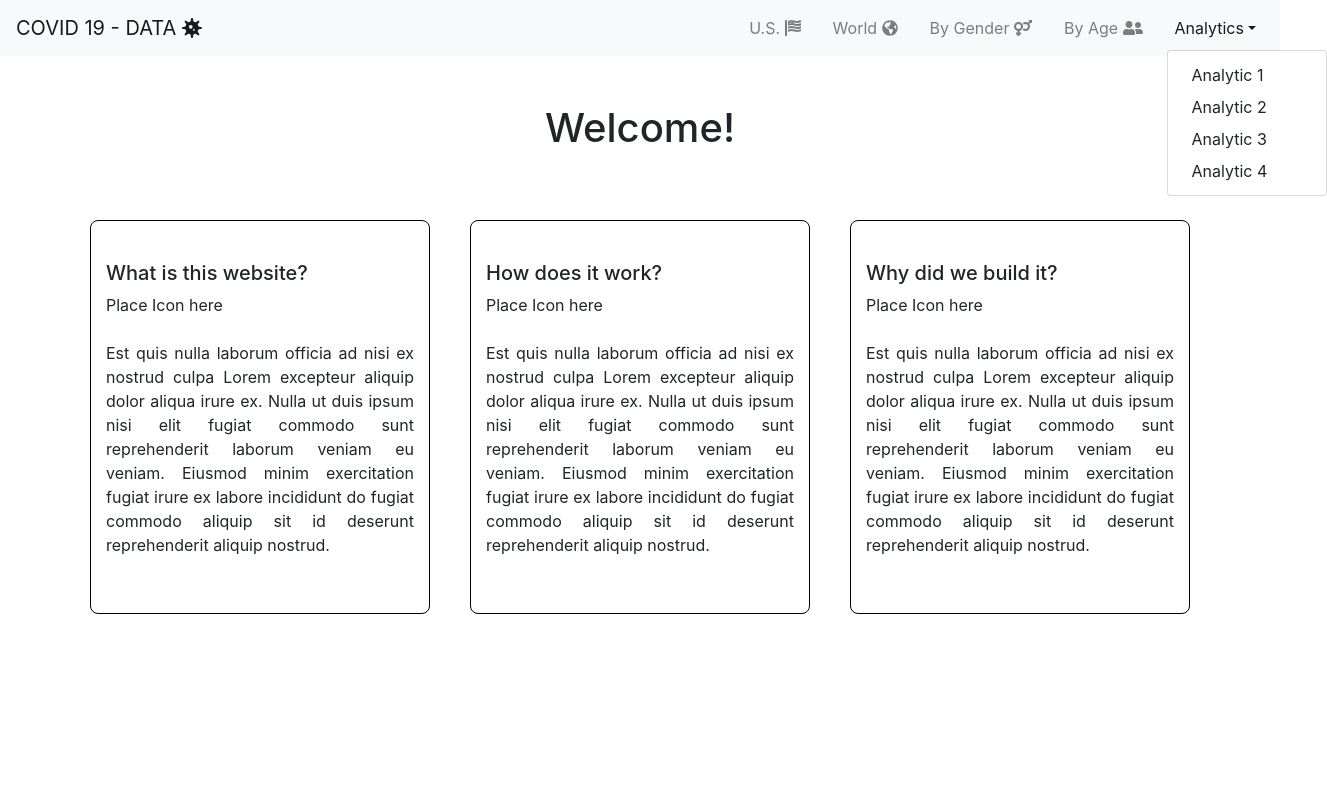
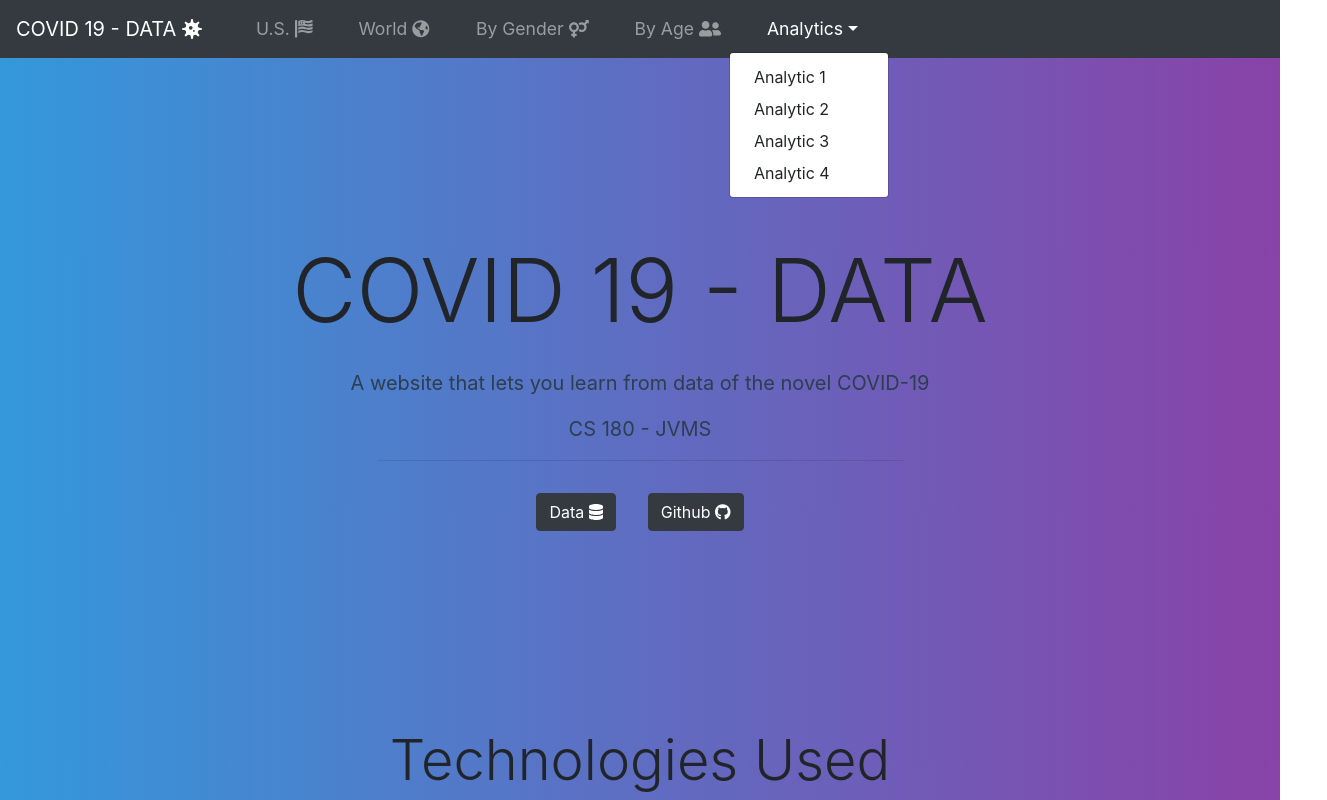
Before and after one commit to vtruo009/Covid-19-Data-Visualization, a Vue app in the folder src/client/: page / in a window 1280 px wide. Both pictures are taken after a click on the button "Analytics". Shown: the whole page, 1327 px wide, since content can reach past the window. Built offline with nearby package versions, Linux system fonts and the light colour scheme.

Commit message:
Adds styling

```diff
--- a/src/client/public/index.html
+++ b/src/client/public/index.html
@@ -1,15 +1,23 @@
 <!DOCTYPE html>
 <html lang="en">
 	<head>
-    <meta charset="utf-8">
-    <meta http-equiv="X-UA-Compatible" content="IE=edge">
-    <meta name="viewport" content="width=device-width,initial-scale=1.0">
-    <link rel="icon" href="<%= BASE_URL %>favicon.ico">
+		<meta charset="utf-8" />
+		<meta http-equiv="X-UA-Compatible" content="IE=edge" />
+		<meta name="viewport" content="width=device-width,initial-scale=1.0" />
+		<link rel="icon" href="<%= BASE_URL %>favicon.ico" />
+		<script
+			src="https://kit.fontawesome.com/110d559e27.js"
+			crossorigin="anonymous"
+		></script>
 		<title><%= htmlWebpackPlugin.options.title %></title>
 	</head>
 	<body>
 		<noscript>
-      <strong>We're sorry but <%= htmlWebpackPlugin.options.title %> doesn't work properly without JavaScript enabled. Please enable it to continue.</strong>
+			<strong
+				>We're sorry but <%= htmlWebpackPlugin.options.title %> doesn't work
+				properly without JavaScript enabled. Please enable it to
+				continue.</strong
+			>
 		</noscript>
 		<div id="app"></div>
 		<!-- built files will be auto injected -->
--- a/src/client/src/App.vue
+++ b/src/client/src/App.vue
@@ -1,18 +1,46 @@
 <template>
   <div id="app">
     <NavBar></NavBar>
-		<b-container class="bv-example-row">
+    <b-container>
       <router-view />
     </b-container>
   </div>
 </template>
 <script>
-import NavBar from './components/NavBar';
+import NavBar from "./components/NavBar";
 
 export default {
   components: {
-		NavBar,
-	},
+    NavBar
+  }
 };
 </script>
-<style></style>
+<style>
+@import url("https://fonts.googleapis.com/css?family=Raleway:400,700,800,900&display=swap");
+html,
+body {
+  background: linear-gradient(to left, #8942a8, #3498db);
+  width: 100%;
+  height: 100vh;
+  font-family: "Raleway", sans-serif;
+  overflow-x: hidden;
+  color: #222;
+}
+
+/*GLOBAL ANIMATION SECTION*/
+.fadeIn {
+  -webkit-animation: fadein 1s;
+  -moz-animation: fadein 1s;
+  -ms-animation: fadein 1s;
+  -o-animation: fadein 1s;
+  animation: fadein 1s;
+}
+@keyframes fadein {
+  from {
+    opacity: 0;
+  }
+  to {
+    opacity: 1;
+  }
+}
+</style>
--- a/src/client/src/components/NavBar.vue
+++ b/src/client/src/components/NavBar.vue
@@ -1,31 +1,36 @@
 <template>
   <div id="NavBar">
-		<b-navbar toggleable="md" type="light" variant="light" sticky>
-			<b-navbar-brand to="/"
-				>COVID 19 - DATA <font-awesome-icon :icon="['fas', 'virus']"
-			/></b-navbar-brand>
+    <b-navbar class="navbar" sticky toggleable="md" type="dark" variant="dark">
+      <b-navbar-brand to="/">
+        COVID 19 - DATA
+        <font-awesome-icon :icon="['fas', 'virus']" />
+      </b-navbar-brand>
 
       <b-navbar-toggle target="nav-collapse"></b-navbar-toggle>
 
       <b-collapse id="nav-collapse" is-nav>
-				<b-navbar-nav class="ml-auto">
-					<b-nav-item class="mr-3" to="/US"
-						>U.S. <font-awesome-icon :icon="['fas', 'flag-usa']"
-					/></b-nav-item>
-					<b-nav-item class="mr-3" to="/World"
-						>World <font-awesome-icon :icon="['fas', 'globe-americas']"
-					/></b-nav-item>
-					<b-nav-item class="mr-3" to="/Gender"
-						>By Gender <font-awesome-icon :icon="['fas', 'venus-mars']"
-					/></b-nav-item>
-					<b-nav-item class="mr-3" to="/Age"
-						>By Age <font-awesome-icon :icon="['fas', 'user-friends']"
-					/></b-nav-item>
-					<b-nav-item-dropdown text="Analytics">
-						<b-dropdown-item href="">Analytic 1</b-dropdown-item>
-						<b-dropdown-item href="">Analytic 2</b-dropdown-item>
-						<b-dropdown-item href="">Analytic 3</b-dropdown-item>
-						<b-dropdown-item href="">Analytic 4</b-dropdown-item>
+        <b-navbar-nav>
+          <b-nav-item class="navBar-font" to="/US">
+            U.S.
+            <font-awesome-icon :icon="['fas', 'flag-usa']" />
+          </b-nav-item>
+          <b-nav-item class="navBar-font" to="/World">
+            World
+            <font-awesome-icon :icon="['fas', 'globe-americas']" />
+          </b-nav-item>
+          <b-nav-item class="navBar-font" to="/Gender">
+            By Gender
+            <font-awesome-icon :icon="['fas', 'venus-mars']" />
+          </b-nav-item>
+          <b-nav-item class="navBar-font" to="/Age">
+            By Age
+            <font-awesome-icon :icon="['fas', 'user-friends']" />
+          </b-nav-item>
+          <b-nav-item-dropdown class="navBar-font" text="Analytics">
+            <b-dropdown-item href>Analytic 1</b-dropdown-item>
+            <b-dropdown-item href>Analytic 2</b-dropdown-item>
+            <b-dropdown-item href>Analytic 3</b-dropdown-item>
+            <b-dropdown-item href>Analytic 4</b-dropdown-item>
           </b-nav-item-dropdown>
         </b-navbar-nav>
       </b-collapse>
@@ -34,15 +39,15 @@
 </template>
 
 <script>
-import { library } from '@fortawesome/fontawesome-svg-core';
+import { library } from "@fortawesome/fontawesome-svg-core";
 import {
   faVirus,
   faGlobeAmericas,
   faFlagUsa,
   faVenusMars,
   faUserFriends,
-	faChartBar,
-} from '@fortawesome/free-solid-svg-icons';
+  faChartBar
+} from "@fortawesome/free-solid-svg-icons";
 
 library.add(
   faVirus,
@@ -52,7 +57,16 @@ library.add(
   faUserFriends,
   faChartBar
 );
-export default { name: 'NavBar' };
+export default { name: "NavBar" };
 </script>
 
-<style></style>
+<style>
+.navbar {
+  padding: 0.8rem;
+}
+
+.navBar-font {
+  font-size: 1.1em !important;
+  padding-left: 30px;
+}
+</style>
--- /dev/null
+++ b/src/client/src/components/TechUsed.vue
@@ -0,0 +1,71 @@
+<template>
+  <div id="TechUsed">
+    <b-container class="mt-3" fluid>
+      <b-row class="text-center">
+        <b-col>
+          <h1 class="display-4">Technologies Used</h1>
+        </b-col>
+      </b-row>
+    </b-container>
+    <hr />
+    <b-container fluid>
+      <b-row class="text-center">
+        <b-col class="techUsed" cols="12" sm="6" md="4">
+          <i class="fab fa-bootstrap bootstrap-icon"></i>
+          <h3>Bootstrap</h3>
+          <p>Styled with Bootstrap</p>
+        </b-col>
+        <b-col class="techUsed" cols="12" sm="6" md="4">
+          <i class="fab fa-vuejs vue-icon"></i>
+          <h3>Vue.js</h3>
+          <p>Front-end built with Vue.js</p>
+        </b-col>
+        <b-col class="techUsed" sm="12" md="4">
+          <i class="fab fa-node node-icon"></i>
+          <h3>Node.js</h3>
+          <p>Back-end built with Node.js</p>
+        </b-col>
+      </b-row>
+    </b-container>
+  </div>
+</template>
+
+<script>
+import { library } from "@fortawesome/fontawesome-svg-core";
+import { faExpr } from "@fortawesome/free-solid-svg-icons";
+export default {
+  name: "TechUsed"
+};
+</script>
+
+<style>
+hr {
+  width: 70%;
+}
+.techUsed {
+  padding: 50px;
+}
+
+p {
+  font-size: 20px;
+  color: #2c3e50;
+}
+
+.vue-icon {
+  color: #16a085;
+}
+
+.bootstrap-icon {
+  color: #8e44ad;
+}
+
+.node-icon {
+  color: #2f3542;
+}
+
+.bootstrap-icon,
+.node-icon,
+.vue-icon {
+  font-size: 100px;
+}
+</style>
--- a/src/client/src/views/GenderPage.vue
+++ b/src/client/src/views/GenderPage.vue
@@ -1,5 +1,5 @@
 <template>
-	<div class="GenderPage">
+	<div class="GenderPage fadeIn">
 		<b-overlay v-bind:show="show" rounded="sm">
 			<InputForm
 				InputName="Gender"
--- a/src/client/src/views/Home.vue
+++ b/src/client/src/views/Home.vue
@@ -1,64 +1,41 @@
 <template>
-	<div class="home">
-		<h1 class="display-5 text-center m-5">Welcome!</h1>
-		<b-row>
-			<b-col class="intro-container">
-				<h5>What is this website?</h5>
-				<span>
-					Place Icon here
-				</span>
-				<p class="text-justify mt-4">
-					Est quis nulla laborum officia ad nisi ex nostrud culpa Lorem
-					excepteur aliquip dolor aliqua irure ex. Nulla ut duis ipsum nisi elit
-					fugiat commodo sunt reprehenderit laborum veniam eu veniam. Eiusmod
-					minim exercitation fugiat irure ex labore incididunt do fugiat commodo
-					aliquip sit id deserunt reprehenderit aliquip nostrud.
-				</p>
-			</b-col>
-			<b-col class="intro-container">
-				<h5>How does it work?</h5>
-				<span class>
-					Place Icon here
-				</span>
-				<p class="text-justify mt-4">
-					Est quis nulla laborum officia ad nisi ex nostrud culpa Lorem
-					excepteur aliquip dolor aliqua irure ex. Nulla ut duis ipsum nisi elit
-					fugiat commodo sunt reprehenderit laborum veniam eu veniam. Eiusmod
-					minim exercitation fugiat irure ex labore incididunt do fugiat commodo
-					aliquip sit id deserunt reprehenderit aliquip nostrud.
-				</p>
-			</b-col>
-			<b-col class="intro-container">
-				<h5>Why did we build it?</h5>
-				<span> Place Icon here </span>
-				<p class="text-justify mt-4">
-					Est quis nulla laborum officia ad nisi ex nostrud culpa Lorem
-					excepteur aliquip dolor aliqua irure ex. Nulla ut duis ipsum nisi elit
-					fugiat commodo sunt reprehenderit laborum veniam eu veniam. Eiusmod
-					minim exercitation fugiat irure ex labore incididunt do fugiat commodo
-					aliquip sit id deserunt reprehenderit aliquip nostrud.
-				</p>
-			</b-col>
-		</b-row>
-	</div>
+  <div class="home fadeIn">
+    <div class="padding text-center">
+      <h1 class="display-2">COVID 19 - DATA</h1>
+      <p class="mt-4">A website that lets you learn from data of the novel COVID-19</p>
+      <p>CS 180 - JVMS</p>
+      <hr />
+
+      <a href="https://www.kaggle.com/sudalairajkumar/novel-corona-virus-2019-dataset">
+        <button type="button" class="m-3 btn btn-dark">
+          Data
+          <font-awesome-icon :icon="['fas', 'database']" />
+        </button>
+      </a>
+      <a href="https://github.com/johan1505/CS180Project">
+        <button type="button" class="m-3 btn btn-dark">
+          Github
+          <i class="fab fa-github"></i>
+        </button>
+      </a>
+    </div>
+    <TechUsed />
+  </div>
 </template>
 
 <script>
-// @ is an alias to /src
-
+import { library } from "@fortawesome/fontawesome-svg-core";
+import { faDatabase } from "@fortawesome/free-solid-svg-icons";
+library.add(faDatabase);
+import TechUsed from "../components/TechUsed";
 export default {
-	name: 'Home',
-	components: {},
+  name: "Home",
+  components: { TechUsed }
 };
 </script>
 
 <style>
-.intro-container {
-	border: 1px;
-	border-radius: 8px;
-	border-color: black;
-	border-style: solid;
-	margin: 20px;
-	padding: 40px;
+.padding {
+  margin: 180px;
 }
 </style>
--- a/src/client/src/views/USPage.vue
+++ b/src/client/src/views/USPage.vue
@@ -1,33 +1,29 @@
 <template>
-	<div class="USPage">
+  <div class="USPage fadeIn">
     <b-overlay v-bind:show="show" rounded="sm">
-			<InputForm
-				firstInputName="County"
-				secondInputName="State"
-				apiEndPoint="/USData"
-			/>
+      <InputForm firstInputName="County" secondInputName="State" apiEndPoint="/USData" />
       <Table v-bind:data="tableData" />
     </b-overlay>
   </div>
 </template>
 
 <script>
-import InputForm from '../components/US_World_Input_Form';
-import Table from '../components/GlobalTable';
+import InputForm from "../components/US_World_Input_Form";
+import Table from "../components/GlobalTable";
 
 export default {
-	name: 'USPage',
+  name: "USPage",
   data() {
     return {
       tableData: null,
-			show: false,
+      show: false
     };
   },
   methods: {},
   components: {
     InputForm,
-		Table,
-	},
+    Table
+  }
 };
 </script>
 
--- a/src/client/src/views/WorldPage.vue
+++ b/src/client/src/views/WorldPage.vue
@@ -1,33 +1,29 @@
 <template>
-	<div class="WorldPge">
+  <div class="WorldPge fadeIn">
     <b-overlay v-bind:show="show" rounded="sm">
-			<InputForm
-				firstInputName="State"
-				secondInputName="Country"
-				apiEndPoint="/WorldData"
-			/>
+      <InputForm firstInputName="State" secondInputName="Country" apiEndPoint="/WorldData" />
       <Table v-bind:data="tableData" />
     </b-overlay>
   </div>
 </template>
 
 <script>
-import InputForm from '../components/US_World_Input_Form';
-import Table from '../components/GlobalTable';
+import InputForm from "../components/US_World_Input_Form";
+import Table from "../components/GlobalTable";
 
 export default {
-	name: 'WorldPage',
+  name: "WorldPage",
   data() {
     return {
       tableData: null,
-			show: false,
+      show: false
     };
   },
   methods: {},
   components: {
     InputForm,
-		Table,
-	},
+    Table
+  }
 };
 </script>
 
```
Also changed, not shown: src/client/src/components/US_World_Input_Form.vue (+20 -32 lines), src/client/src/views/AgePage.vue (+14 -18 lines), src/client/src/assets/virus.jpg (added). Lines whose indentation alone changed are shown as unchanged.
